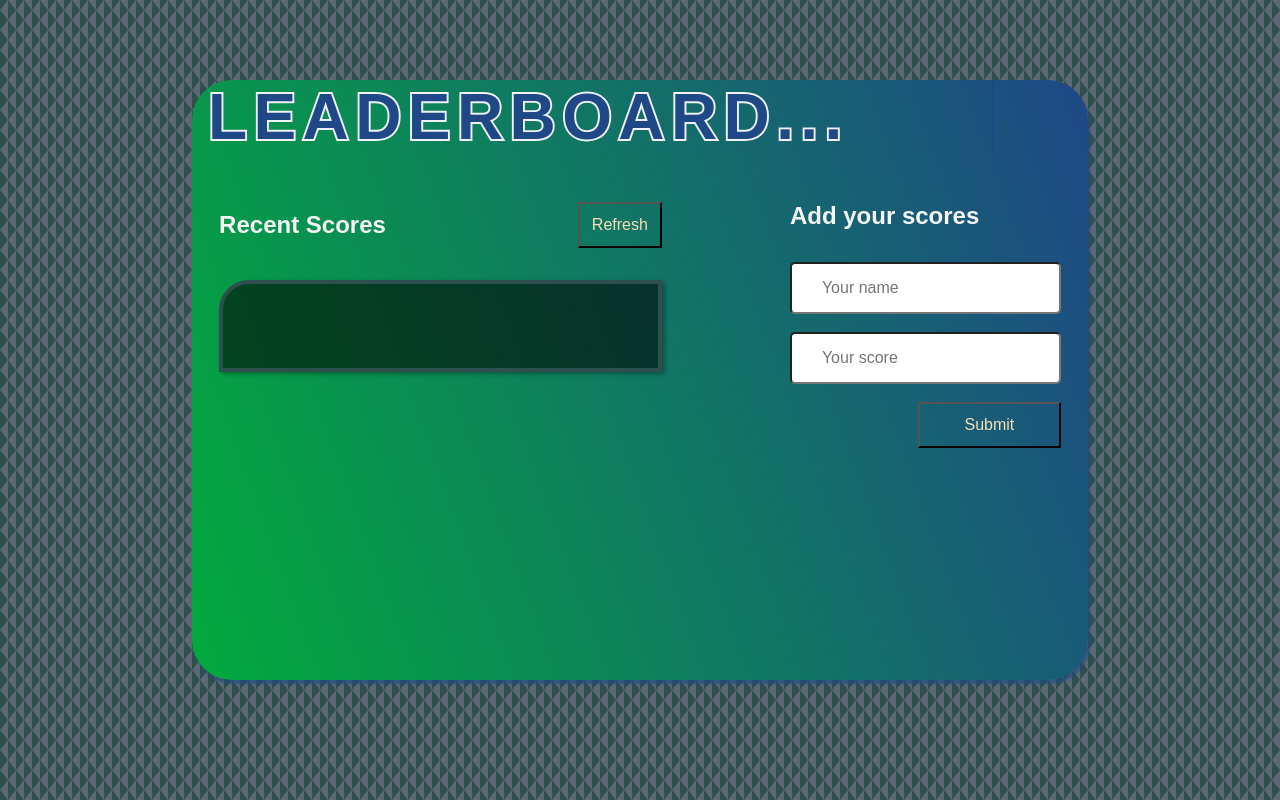
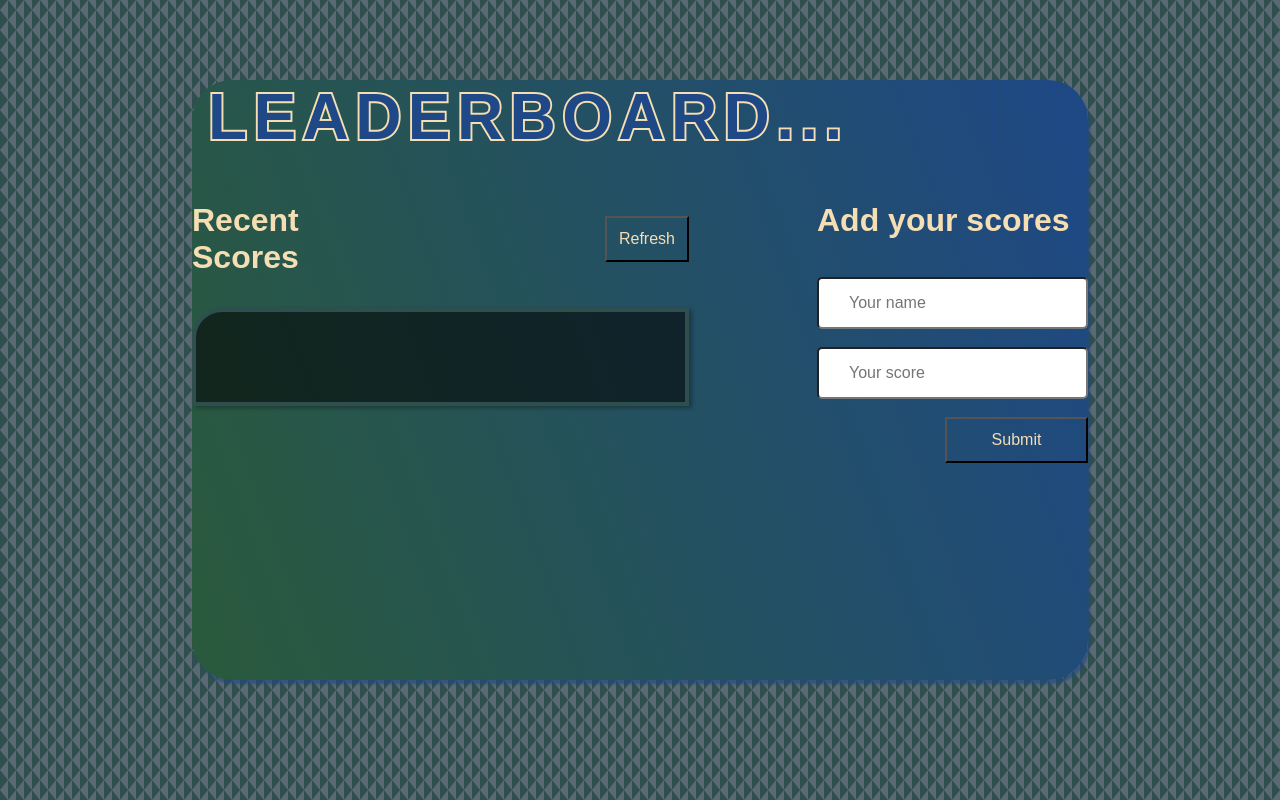
Before and after one commit to saluumaa/Leader-board, a website built with webpack: page src/index.html in a window 1280 px wide. Built offline with nearby package versions, Linux system fonts and the light colour scheme; no server answers.

Commit message:
Update font size of the text

```diff
--- a/src/style.css
+++ b/src/style.css
@@ -11,7 +11,7 @@ body {
   font-family: 'Poppins', sans-serif;
 }
 .main-wrapper {
-  background: linear-gradient(70deg, #02aa3d, #1e4886);
+  background: linear-gradient(70deg, #2a5a3b, #1e4886);
   border-radius: 40px;
   width: 70%;
   height: 75%;
@@ -29,7 +29,7 @@ h1 {
   color: #2a5a3b;
   padding-left: 1rem;
   letter-spacing: 0.1em;
-  -webkit-text-stroke: 0.3vw #f0f2f6;
+  -webkit-text-stroke: 0.3vw wheat;
   text-transform: uppercase;
 }
 
@@ -44,7 +44,7 @@ h1::before {
   height: 100%;
   color: #1e4886;
   -webkit-text-stroke: 0vw #383d52;
-  border-right: 2px solid #1e4886;
+  border-right: 1px solid #1e4886;
   animation: main 8s linear infinite;
   overflow: hidden;
 }
@@ -57,6 +57,12 @@ h1::before {
   70%, 90% {
     width: 100%;
   }
+}
+
+h2 {
+  font-size: 2rem;
+  font-weight: 600;
+  color: wheat;
 }
 
 .container {
@@ -110,7 +116,7 @@ form {
   display: flex;
   flex-direction: column;
   gap: 18px;
-  margin-top: 2rem;
+  margin-top: 38px;
 }
 
 form input {
```
Also changed, not shown: dist/index.bundle.js.
